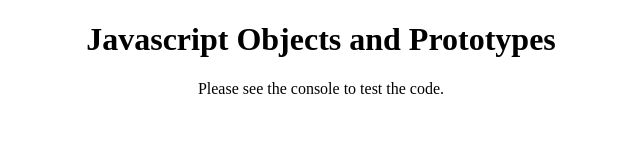
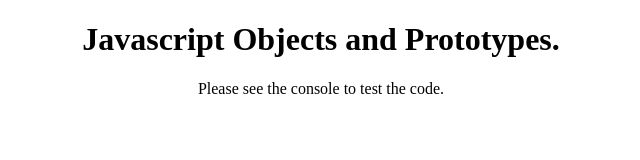
Before and after one commit to Sehbaz/JS-basics, a plain HTML site: page objects/index.html in a window 1280 px wide. Shown: the full height of the page, 319-959 px from the left. Drawn offline with Linux system fonts and the light colour scheme.

Commit message:
Updated Index file

```diff
--- a/objects/index.html
+++ b/objects/index.html
@@ -6,7 +6,7 @@ body{
 }
 </style>
 <body>
-<H1>Javascript Objects and Prototypes</H1>
+<H1>Javascript Objects and Prototypes.</H1>
 <p>Please see the console to test the code.</p>
 </body>
 </html>
```
Also changed, not shown: 1 other file.
